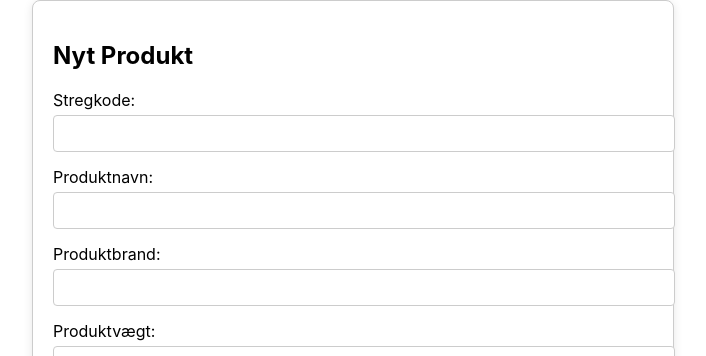
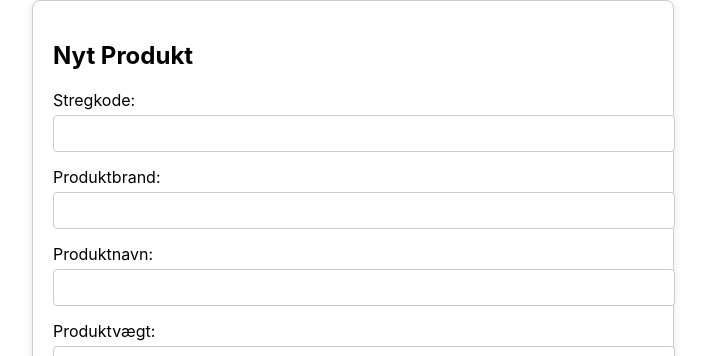
Before and after one commit to MassirQ/ScanSystem, a React (Create React App) app: page /add-product in a window 1280 px wide. Shown: the top 356 px of the page, without its empty margins (287-993 px from the left). Built offline with nearby package versions, Linux system fonts and the light colour scheme.

Commit message:
Update ProductForm.jsx

```diff
--- a/src/components/ProductForm.jsx
+++ b/src/components/ProductForm.jsx
@@ -91,6 +91,15 @@ const ProductForm = () => {
                         disabled={!!barcode}
                     />
                 </div>
+                  <div className="form-group">
+                    <label>Produktbrand:</label>
+                    <input
+                        type="text"
+                        value={formData.productBrand}
+                        onChange={(e) => setFormData({ ...formData, productBrand: e.target.value })}
+                        required
+                    />
+                </div>
 
                 <div className="form-group">
                     <label>Produktnavn:</label>
@@ -102,15 +111,7 @@ const ProductForm = () => {
                     />
                 </div>
 
-                <div className="form-group">
-                    <label>Produktbrand:</label>
-                    <input
-                        type="text"
-                        value={formData.productBrand}
-                        onChange={(e) => setFormData({ ...formData, productBrand: e.target.value })}
-                        required
-                    />
-                </div>
+
 
                 <div className="form-group">
                     <label>Produktvægt:</label>
```
